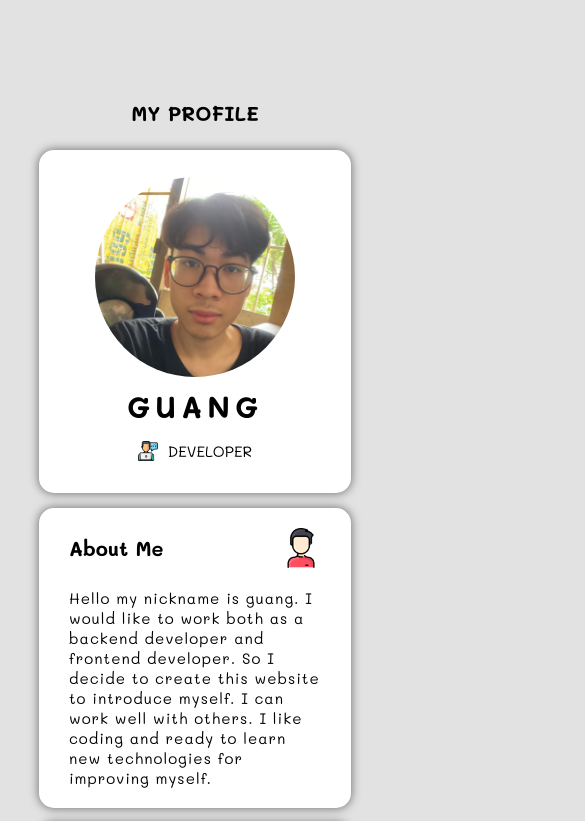
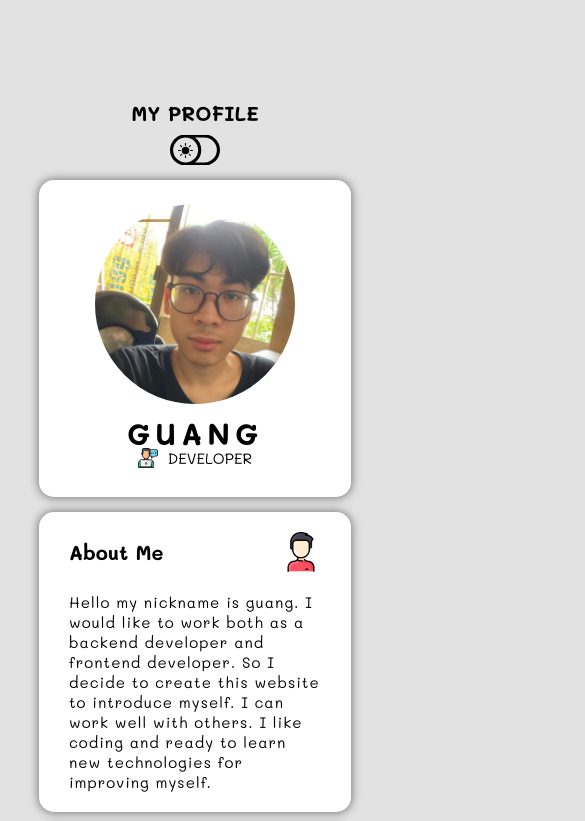
Before and after one commit to guangpnt/portfolio, a React (Create React App) app: page / in a window 390 px wide. Shown: the top 821 px of the page, 585 px wide, since content can reach past the window. Built offline with nearby package versions, Linux system fonts and the light colour scheme.

Commit message:
edit toggleTheme component

```diff
--- a/src/App.css
+++ b/src/App.css
@@ -166,4 +166,18 @@ body {
   body {
     font-size: 15px;
   }
+
+  .container {
+    top: 310px;
+  }
 }
+
+@media (max-width: 590px) {
+  body {
+    font-size: 15px;
+  }
+
+  .container {
+    top: 330px;
+  }
+}
--- a/src/components/Header/Header.css
+++ b/src/components/Header/Header.css
@@ -18,10 +18,6 @@
 }
 
 @media (max-width: 860px) {
-  .header {
-    margin-bottom: -100px;
-  }
-
   .header .title {
     font-size: 40px;
   }
--- a/src/components/Profile/Profile.css
+++ b/src/components/Profile/Profile.css
@@ -1,6 +1,6 @@
 .profile {
     border-radius: 15px;
-    padding: 22px 60px;
+    padding: 19px 60px;
     box-shadow: 0 0 10px .5px rgba(0, 0, 0, 0.5);
     background-color: #fff;
     display: flex;
@@ -23,6 +23,7 @@
     font-size: 50px;
     font-weight: bold;
     letter-spacing: 5px;
+    margin-bottom: -15px;
 }
 
 .profile div {
--- a/src/components/Toggletheme/ToggleTheme.css
+++ b/src/components/Toggletheme/ToggleTheme.css
@@ -4,11 +4,16 @@
     top: -80px;
     left: 50%;
     transform: translateX(-50%);
-    width: 70px;
-    height: 50px;
+    width: 50px;
+    height: 30px;
     background-repeat: no-repeat;
     background-position: center;
     background-size: cover;
+    z-index: 1;
+    display: flex;
+    align-items: center;
+    justify-content: space-between;
+    padding: 0 8px;
 }
 
 .light {
@@ -20,31 +25,43 @@
 }
 
 .sun {
-    display: none;
-    position: absolute;
+    display: block;
     background-image: url("../../Images/sun.svg");
     background-repeat: no-repeat;
     background-position: center;
     background-size: cover;
-    width: 20px;
-    height: 20px;
-    top: -65px;
-    left: 577px;
+    width: 15px;
+    height: 15px;
+    top: -73px;
+    left: 583px;
 }
 
 .moon {
-    display: none;
-    position: absolute;
+    display: block;
     background-image: url("../../Images/moon.svg");
     background-repeat: no-repeat;
     background-position: center;
     background-size: cover;
-    width: 20px;
-    height: 20px;
-    top: -65px;
-    left: 605px;
+    width: 15px;
+    height: 15px;
+    top: -73px;
+    left: 603px;
 }
 
-.show {
-    display: block;
+@media (max-width: 1200px) {
+    .btn-theme {
+        top: -110px;
+    }
 }
+
+@media (max-width: 860px) {
+    .btn-theme {
+        top: -145px;
+    }
+}
+
+@media (max-width: 590px) {
+    .btn-theme {
+        top: -195px;
+    }
+}
--- a/src/components/Toggletheme/ToggleTheme.js
+++ b/src/components/Toggletheme/ToggleTheme.js
@@ -12,9 +12,12 @@ export default function ToggleTheme({ theme, setTheme }) {
 
     return (
         <>
-            <div className={theme === "light" ? "btn-theme light" : "btn-theme dark"} onClick={toggleTheme} />
-            <div className={theme === "light" ? "sun show" : "sun"} />
-            <div className={theme === "light" ? "moon" : "moon show"} />
+            <div>
+                <div className={theme === "light" ? "btn-theme light" : "btn-theme dark"} onClick={toggleTheme}>
+                    <div className={theme === "light" ? "sun" : ""} />
+                    <div className={theme === "light" ? "" : "moon"} />
+                </div>
+            </div>
         </>
     )
 }
```
